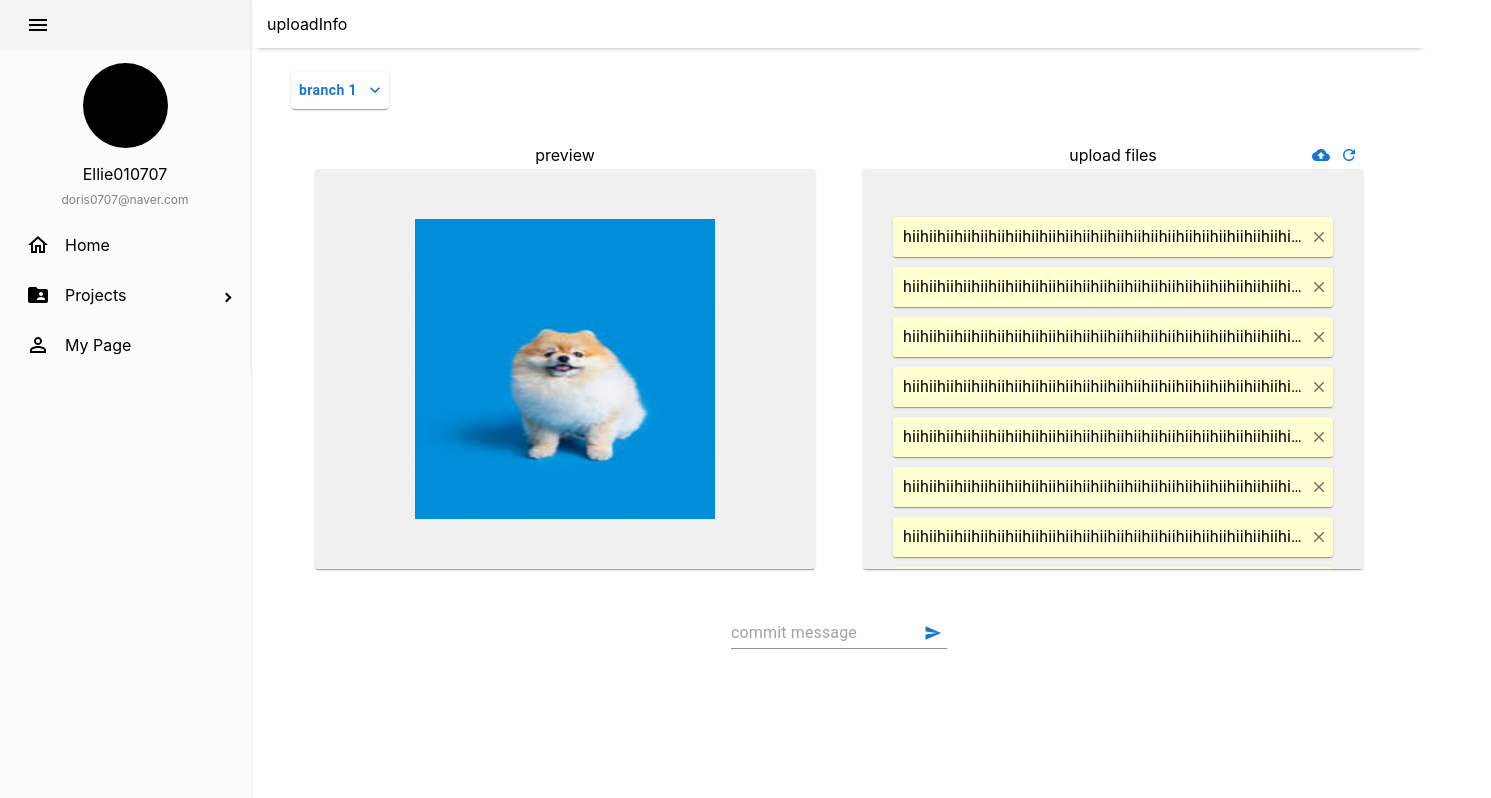
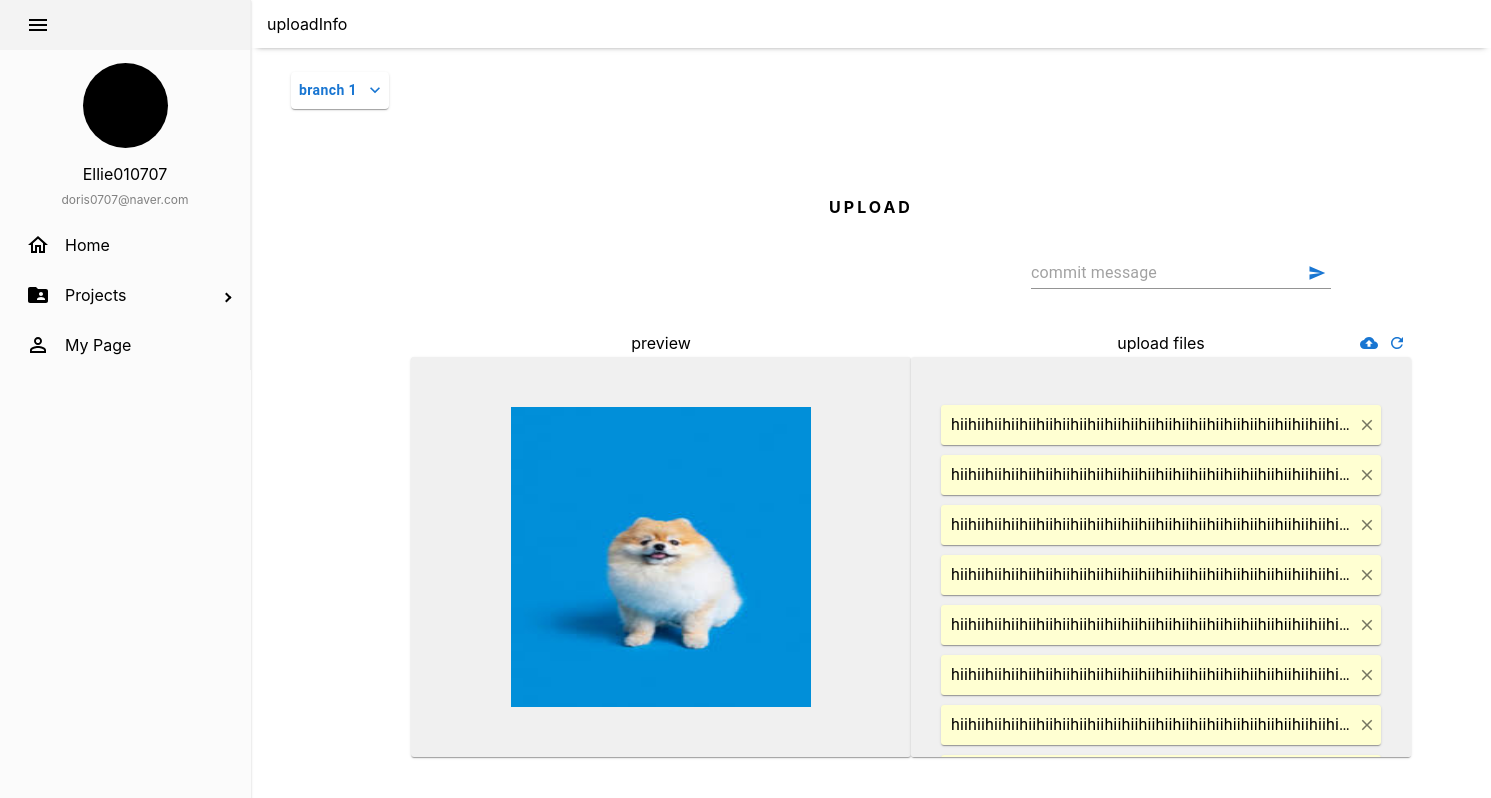
Before and after one commit to Tuk-AOK/frontend-dev, a React (Create React App) app: page / in a window 1280 px wide. Shown: the whole page, 1491 px wide, since content can reach past the window. Built offline with nearby package versions, Linux system fonts and the light colour scheme.

Commit message:
feat: 업로드 페이지 퍼블리싱

```diff
--- a/src/components/common/box/fileListBox/fileListBox.tsx
+++ b/src/components/common/box/fileListBox/fileListBox.tsx
@@ -6,12 +6,7 @@ import FileBox from "../fileBox/fileBox";
 
 export default function FileListBox() {
   return (
-    <Box
-      sx={{
-        px: 3,
-        py: 1,
-      }}
-    >
+    <Box>
       <Box display="flex" justifyContent="space-between" alignItems="center">
         <Box width="56px"></Box>
         <Box>upload files</Box>
--- a/src/components/common/box/previewBox/previewBox.tsx
+++ b/src/components/common/box/previewBox/previewBox.tsx
@@ -3,12 +3,7 @@ import React from "react";
 
 export default function PreviewBox() {
   return (
-    <Box
-      sx={{
-        px: 3,
-        py: 1,
-      }}
-    >
+    <Box>
       <Box
         height="28px"
         display="flex"
--- a/src/components/common/box/textBox/textBox.tsx
+++ b/src/components/common/box/textBox/textBox.tsx
@@ -1,4 +1,4 @@
-import { Box, Input, InputAdornment } from "@mui/material";
+import { Input, InputAdornment } from "@mui/material";
 import React from "react";
 import ApplyButton from "../../button/applyButton/applyButton";
 
--- /dev/null
+++ b/src/components/common/box/titleBox/index.ts
@@ -0,0 +1 @@
+export {default} from "./titleBox";
--- /dev/null
+++ b/src/components/common/box/titleBox/titleBox.tsx
@@ -0,0 +1,19 @@
+import { Box } from "@mui/material";
+import React from "react";
+
+export default function TitleBox(props: {content: React.ReactNode}){
+    const { content } = props;
+return(
+    <Box
+    sx={{
+      textAlign: "center",
+      pt: 3,
+      fontWeight: "bold",
+      letterSpacing: "3px",
+    }}
+  >
+    {content}
+  </Box>
+)
+
+}
--- a/src/components/common/button/globalButton/globalButton.tsx
+++ b/src/components/common/button/globalButton/globalButton.tsx
@@ -1,12 +1,12 @@
 import React from "react";
 import { Box, Button } from "@mui/material";
 
-export default function GlobalButton(props: { children: React.ReactNode }) {
-  const { children } = props;
+export default function GlobalButton(props: { content: React.ReactNode }) {
+  const { content } = props;
 
   return (
     <Button  color="primary" sx={{textTransform:"None"}}>
-      <Box sx={{ fontWeight: "bold" }}> {children} </Box>
+      <Box sx={{ fontWeight: "bold" }}> {content} </Box>
     </Button>
   );
 }
--- a/src/components/content/upload/upload.tsx
+++ b/src/components/content/upload/upload.tsx
@@ -6,6 +6,8 @@ import FileListBox from "../../common/box/fileListBox";
 import TextBox from "../../common/box/textBox/textBox";
 import GlobalButton from "../../common/button/globalButton/globalButton";
 import ApplyButton from "../../common/button/applyButton/applyButton";
+import { Title } from "@mui/icons-material";
+import TitleBox from "../../common/box/titleBox/titleBox";
 
 export function Upload() {
   return (
@@ -13,19 +15,23 @@ export function Upload() {
       <Box sx={{ px: 5, py: 3, alignItems: "center" }}>
         <BranchButton />
       </Box>
-      <Box display="flex" justifyContent="center" sx={{ px: 5 }}>
-        <PreviewBox />
-        <FileListBox />
-      </Box>
+
       <Box
         display="flex"
-        justifyContent="center"
-        //flexDirection="column"
+        flexDirection="column"
         alignItems="center"
-        sx={{ px: 60, py: 5, rowGap: 2 }}
+        sx={{ rowGap: 5, px: 20, py: 5, }}
       >
-        <TextBox />
-        {/* <GlobalButton>apply</GlobalButton> */}
+        <TitleBox content="UPLOAD" />
+
+        <Box display="flex" sx={{ m: "0 0 0 auto", width: "300px" }}>
+          <TextBox />
+        </Box>
+
+        <Box width="1" display="flex" justifyContent="space-between">
+          <PreviewBox />
+          <FileListBox />
+        </Box>
       </Box>
     </Box>
   );
```
Also changed, not shown: src/components/content/main/main.tsx (+3 -11 lines).
